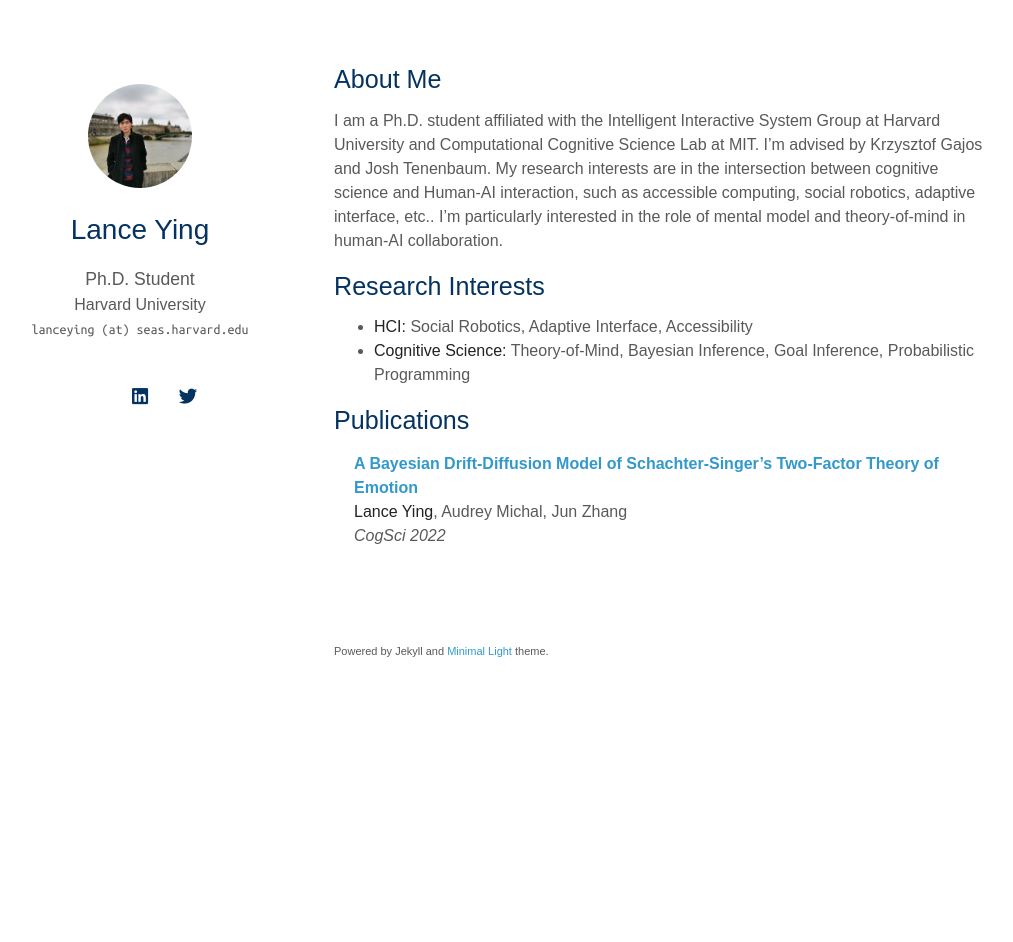
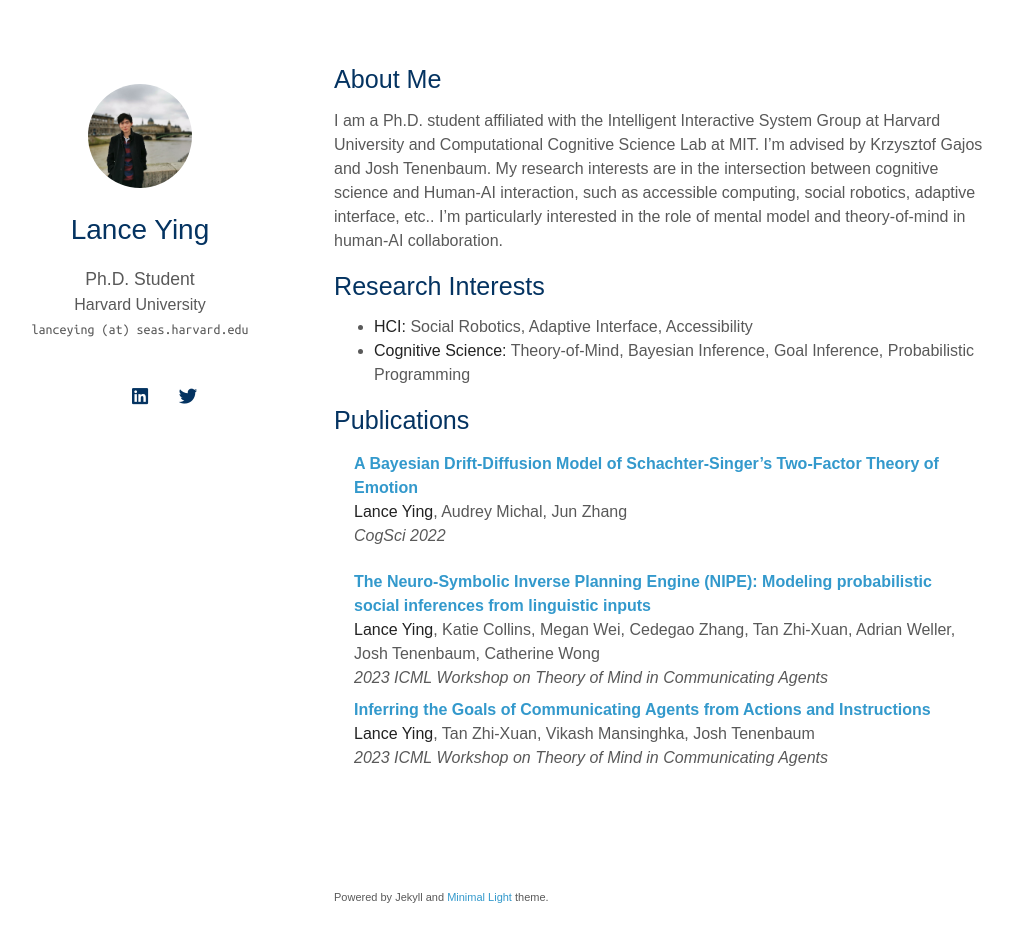
Before and after one commit to lance-ying/lance-ying.github.io, a Jekyll site: the page built from index.md, in a window 1280 px wide and 978 px high. Shown: the top 942 px of the window, without its empty margins (136-1149 px from the left). Built offline with Jekyll 4.4.1, drawn with Linux system fonts in a browser that asks for light colours; nearby versions of some CDN libraries; a style sheet for code colours, icons or effects is not loaded; our own code applies the rules of GitHub Pages for plain Markdown files.

Commit message:
Update publications.md

```diff
--- a/_includes/publications.md
+++ b/_includes/publications.md
@@ -15,6 +15,27 @@
 </div>
 </li>
 
+<li>
+<div class="pub-row">
+  <div class="col-sm-9" style="position: relative;padding-right: 15px;padding-left: 20px;">
+    <div class="title"><a href="https://icml.cc/virtual/2023/workshop/21489#wse-detail-27876"> The Neuro-Symbolic Inverse Planning Engine (NIPE): Modeling probabilistic social inferences from linguistic inputs </a></div>
+    <div class="author"><strong>Lance Ying</strong>, Katie Collins, Megan Wei, Cedegao Zhang, Tan Zhi-Xuan, Adrian Weller, Josh Tenenbaum, Catherine Wong </div>
+    <div class="periodical"><em>2023 ICML Workshop on Theory of Mind in Communicating Agents</em></div>
+  </div>
+</div>
+</li>
+
+<li>
+<div class="pub-row">
+  <div class="col-sm-9" style="position: relative;padding-right: 15px;padding-left: 20px;">
+    <div class="title"><a href="https://icml.cc/virtual/2023/workshop/21489#wse-detail-27876"> 	Inferring the Goals of Communicating Agents from Actions and Instructions </a></div>
+    <div class="author"><strong>Lance Ying</strong>, Tan Zhi-Xuan, Vikash Mansinghka, Josh Tenenbaum</div>
+    <div class="periodical"><em>2023 ICML Workshop on Theory of Mind in Communicating Agents</em></div>
+  </div>
+</div>
+</li>
+
+
 <br>
 
 </ol>
```
